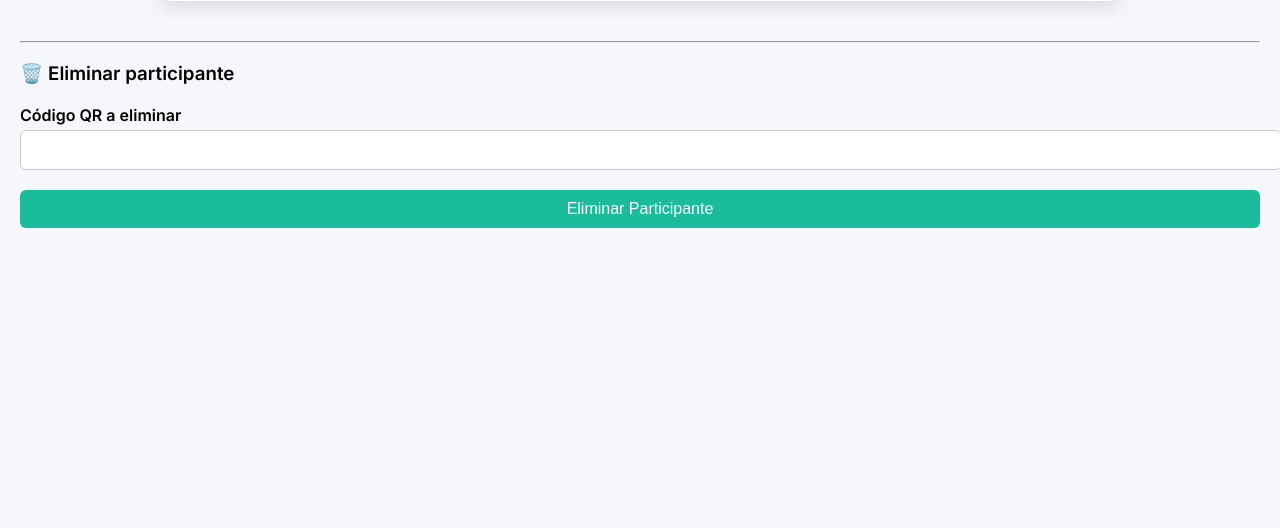
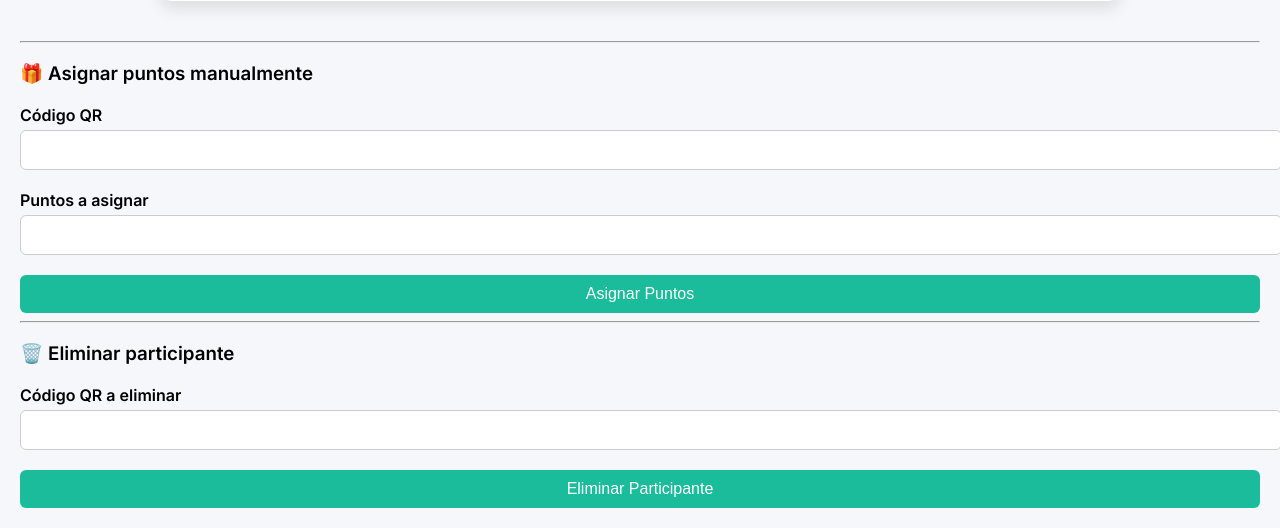
Before and after one commit to stephaneavril/sistema-qr-puntos, a Flask app: page /admin_panel in a window 1280 px wide. Shown: the part 660-1188 px from the top of the page. Before the commit the page ends 888 px from the top, so only its background shows below. Run offline with Flask 3, Linux system fonts and the light colour scheme.

Commit message:
🎁 Agrega opción para asignar puntos manualmente desde el admin

```diff
--- a/app.py
+++ b/app.py
@@ -314,6 +314,28 @@ def reset_all():
 
     return jsonify({'message': '✅ Todos los datos han sido eliminados correctamente'})
 
+@app.route('/asignar_puntos', methods=['POST'])
+def asignar_puntos():
+    data = request.get_json()
+    qr = data.get("qr")
+    puntos = data.get("puntos")
+
+    if not qr or not isinstance(puntos, int):
+        return jsonify({"error": "Datos inválidos"}), 400
+
+    conn = get_db_connection()
+    cursor = conn.cursor()
+
+    cursor.execute("SELECT * FROM users WHERE qr_code = ?", (qr,))
+    if not cursor.fetchone():
+        return jsonify({"error": "El código QR no existe"}), 404
+
+    cursor.execute("UPDATE users SET points = points + ? WHERE qr_code = ?", (puntos, qr))
+    conn.commit()
+    conn.close()
+
+    return jsonify({"message": f"✅ Se asignaron {puntos} puntos manualmente a {qr}"})
+
 @app.route('/admin_panel')
 def admin_panel():
     return render_template('admin_panel.html')
--- a/templates/admin_panel.html
+++ b/templates/admin_panel.html
@@ -114,6 +114,18 @@
   </div>
 
   <hr>
+<h3>🎁 Asignar puntos manualmente</h3>
+<form id="form-manual">
+  <label for="qr_manual">Código QR</label>
+  <input type="text" id="qr_manual" required>
+
+  <label for="puntos_manual">Puntos a asignar</label>
+  <input type="number" id="puntos_manual" required>
+
+  <button type="submit">Asignar Puntos</button>
+</form>
+
+  <hr>
 <h3>🗑️ Eliminar participante</h3>
 <form id="form-eliminar">
   <label for="qr_eliminar">Código QR a eliminar</label>
@@ -188,6 +200,29 @@ document.getElementById("form-eliminar").addEventListener("submit", async functi
   document.getElementById("form-eliminar").reset();
 });
 
+// Asignar puntos manualmente
+document.getElementById("form-manual").addEventListener("submit", async function (e) {
+  e.preventDefault();
+  let qr = document.getElementById("qr_manual").value.trim();
+  let puntos = parseInt(document.getElementById("puntos_manual").value.trim());
+  qr = qr.replace(/\.(png|jpg|jpeg)$/i, "").replace(/\s+/g, "");
+
+  if (!qr || isNaN(puntos)) {
+    alert("Debes ingresar un código válido y puntos numéricos.");
+    return;
+  }
+
+  const res = await fetch("/asignar_puntos", {
+    method: "POST",
+    headers: { "Content-Type": "application/json" },
+    body: JSON.stringify({ qr, puntos })
+  });
+
+  const data = await res.json();
+  alert(data.message || data.error);
+  document.getElementById("form-manual").reset();
+});
+
   </script>
 
 </body>
```
